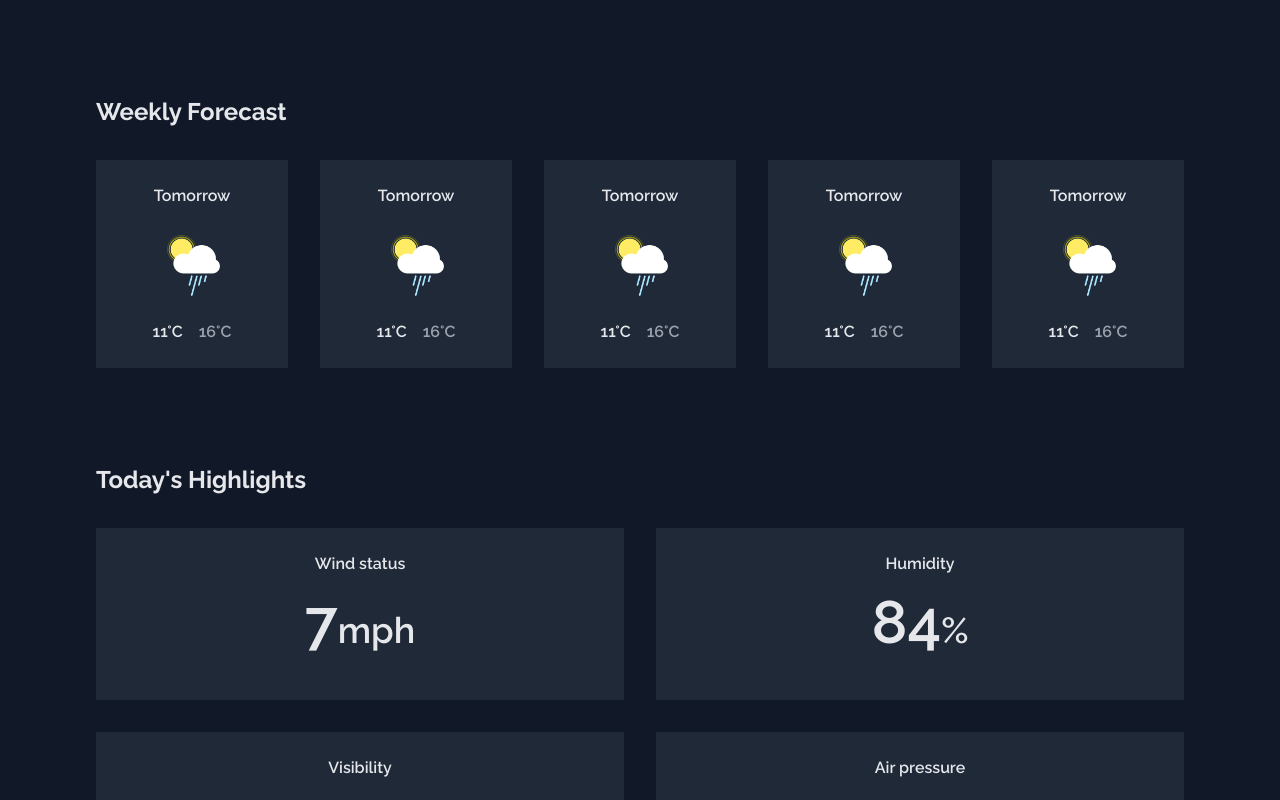
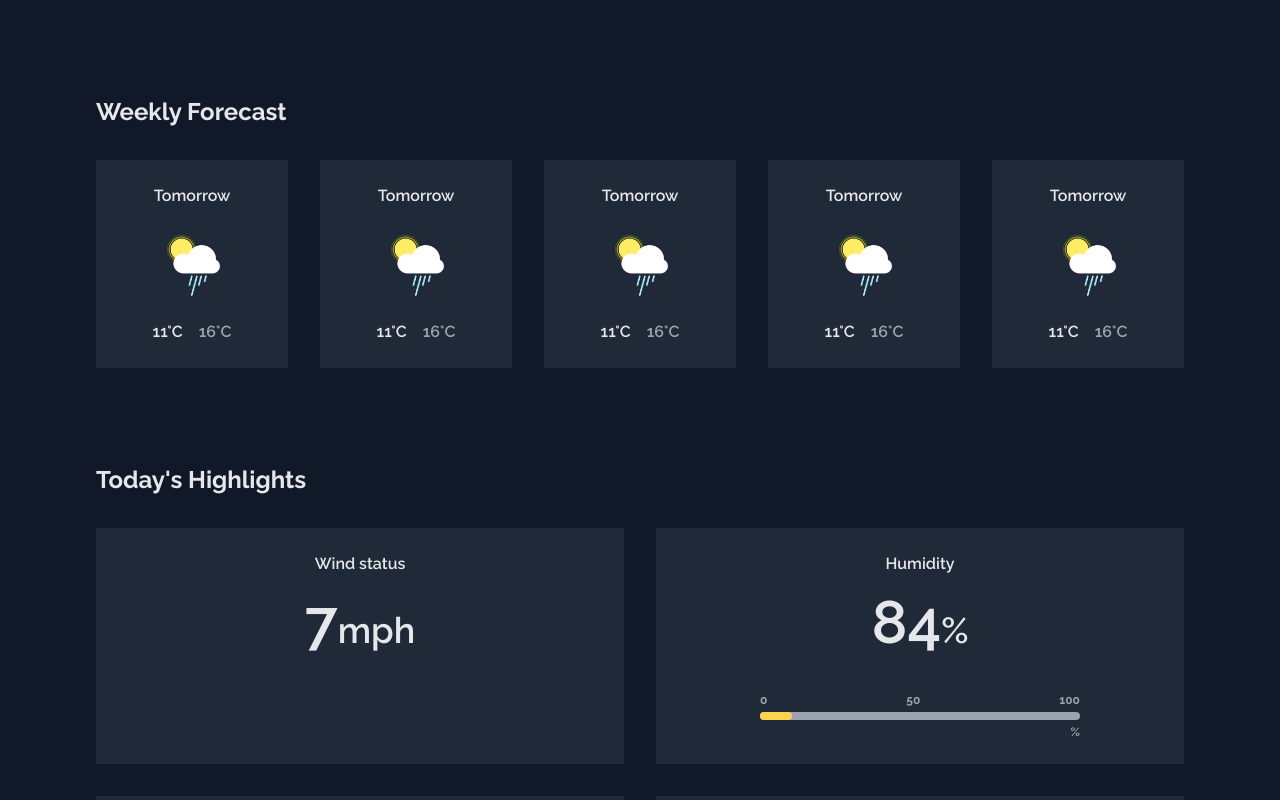
Before and after one commit to bk20dev/weather-app, a React (Create React App) app: page / in a window 1280 px wide. Shown: the top 800 px of the page. Built offline with nearby package versions, Linux system fonts and the light colour scheme.

Commit message:
Added ProgressBar

```diff
--- /dev/null
+++ b/src/components/ProgressBar.jsx
@@ -0,0 +1,18 @@
+const ProgressBar = ({ value }) => (
+  <div className="flex flex-col gap-1 text-xs font-bold text-gray-400">
+    <div className="flex justify-between">
+      <span>0</span>
+      <span>50</span>
+      <span>100</span>
+    </div>
+    <div className="bg-gray-400 rounded-full">
+      <div
+        className="bg-yellow-300 h-2 rounded-full"
+        style={{ width: `${value * 100}%` }}
+      ></div>
+    </div>
+    <p className="text-right">%</p>
+  </div>
+);
+
+export default ProgressBar;
--- a/src/components/WeatherDetails/Highlights.jsx
+++ b/src/components/WeatherDetails/Highlights.jsx
@@ -1,3 +1,4 @@
+import ProgressBar from '../ProgressBar';
 import HighlightsCard from './HighlightsCard';
 
 const Highlights = () => (
@@ -5,7 +6,9 @@ const Highlights = () => (
     <p className="text-2xl font-bold text-gray-200 mb-8">Today's Highlights</p>
     <div className="grid grid-cols-2 gap-8">
       <HighlightsCard name="Wind status" value="7" unit="mph"></HighlightsCard>
-      <HighlightsCard name="Humidity" value="84" unit="%"></HighlightsCard>
+      <HighlightsCard name="Humidity" value="84" unit="%">
+        <ProgressBar value=".1" />
+      </HighlightsCard>
       <HighlightsCard name="Visibility" value="6,4" unit=" miles" />
       <HighlightsCard name="Air pressure" value="998" unit=" mb" />
     </div>
--- a/src/components/WeatherDetails/HighlightsCard.jsx
+++ b/src/components/WeatherDetails/HighlightsCard.jsx
@@ -5,7 +5,7 @@ const HighlightsCard = ({ name, value, unit, children }) => (
       <span className="text-6xl">{value}</span>
       {unit}
     </p>
-    {children}
+    <div className="w-full max-w-xs mx-auto">{children}</div>
   </div>
 );
 
```
